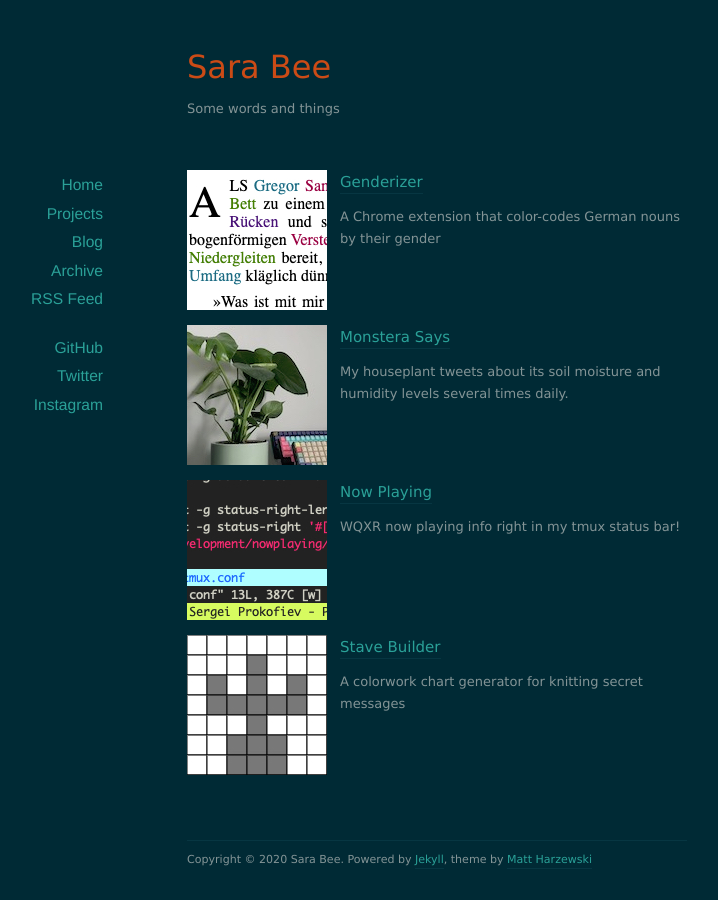
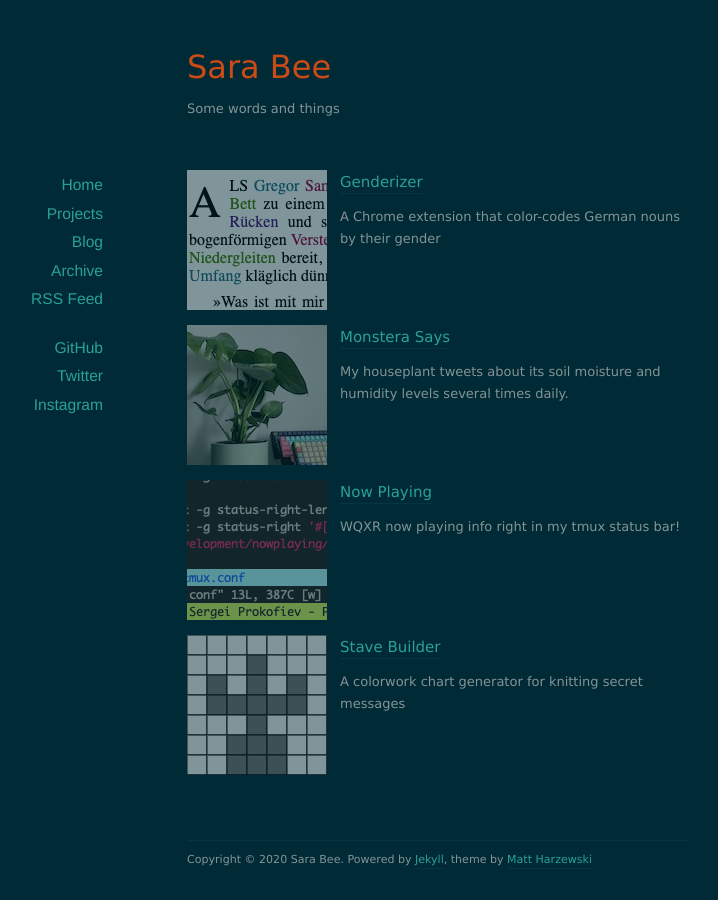
Before and after one commit to SaraBee/SaraBee.github.io, a Jekyll site: the page built from projects/index.md, in a window 1280 px wide. Shown: the whole page, without its empty margins (203-921 px from the left). Built offline with Jekyll 4.4.1, drawn with Linux system fonts in a browser that asks for light colours; nearby versions of some CDN libraries.

Commit message:
make project thumbs transparent to make the page more chill

```diff
--- a/projects/index.md
+++ b/projects/index.md
@@ -4,7 +4,7 @@ title: Projects
 ---
 {% for project in site.projects %}
 <div style="display:block;height:155px">
-  <img src="{{project.thumbnail}}" class="left" style="margin"/>
+  <img src="{{project.thumbnail}}" class="left" style="opacity:0.5"/>
   <h2>
     <a href="{{ project.url }}">
       {{ project.title }}
```
